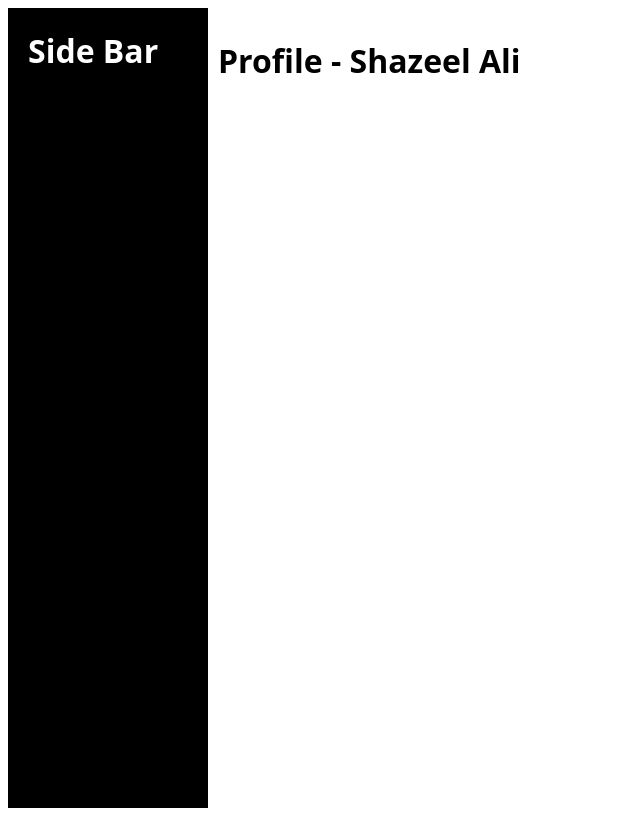
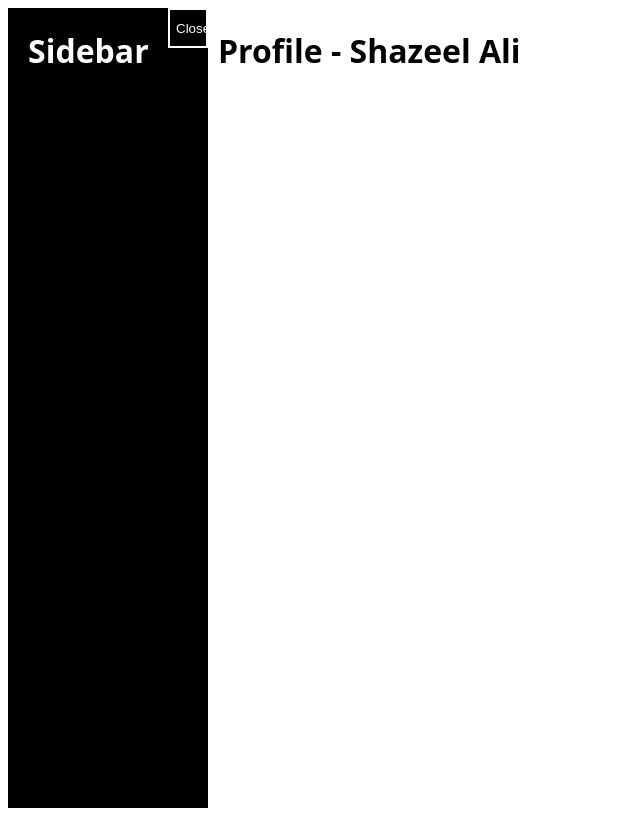
Before and after one commit to ShazeelAli/ShazeelAli.github.io, a plain HTML site: page index.html in a window 1280 px wide. Shown: the whole page, without its empty margins (0-640 px from the left). Drawn offline with Linux system fonts and the light colour scheme.

Commit message:
Testing Javascript

```diff
--- a/index.html
+++ b/index.html
@@ -11,16 +11,29 @@
     </head>
     <body>
         <div class="grid-container">
+            <!-- HEADER -->
             <div class="header">
                 <h1>Profile - Shazeel Ali</h1>
             </div>
-            <div class="side-bar">
-                <h1>Side Bar</h1>
+
+            <!-- SIDEBAR -->
+            <div class="side-bar" id="side-bar">
+                    <h1>Sidebar</h1>
+                    <button class="side-bar-close-open" type="button" onclick="closeSidebar()">Close</button>
             </div>
+
+            <!-- MAIN -->
             <div class="main">
                 <h2></h2>
             </div>
+
         </div>
 
     </body>
+
+    <script>
+        function closeSidebar(){
+            document.getElementById("side-bar").style.width = 0
+        }
+    </script>
 </html>
--- a/index_style.css
+++ b/index_style.css
@@ -6,6 +6,8 @@
 }
 
 .side-bar{
+    display: grid;
+    grid-template-columns: auto 40px;
     padding-left: 20px;
     position: left;
     background-color: #000000;
@@ -15,11 +17,23 @@
 }
 
 .header{
-    margin: 10px;
+    padding-left: 10px;
     grid-column: 2/span 3;
     height:50px
+}
+
+.side-bar-close-open{
+    width: 40px;
+    height: 40px;
+    color: white;
+    background-color: black;
+    border: 2px solid white;
 }
 
 h1{
     font-family: "Open Sans";
 }
+
+body{
+    padding: 0%;
+}
```
